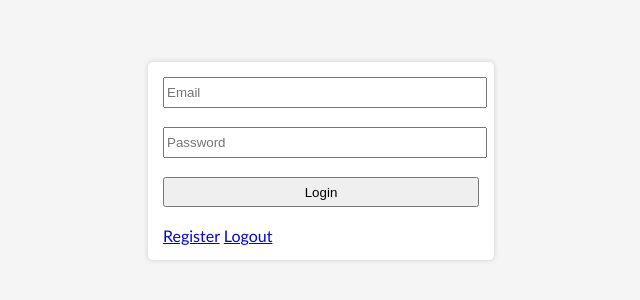
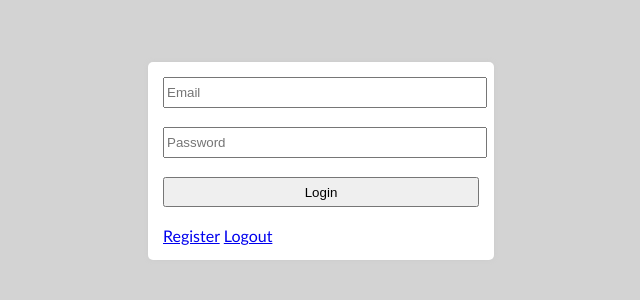
Before and after one commit to ivanightmare/webProject, a website: page views/login.html in a window 1280 px wide. Shown: the part 138-438 px from the top of the page, without its empty margins (319-959 px from the left). Drawn offline with Linux system fonts and the light colour scheme.

Commit message:
changed background

```diff
--- a/views/login.html
+++ b/views/login.html
@@ -10,7 +10,7 @@
 
         Body{
             font-family: Calibri;
-            background-color: #f5f5f5;
+            background-color: #D3D3D3;
         }
 
         .container {
```
